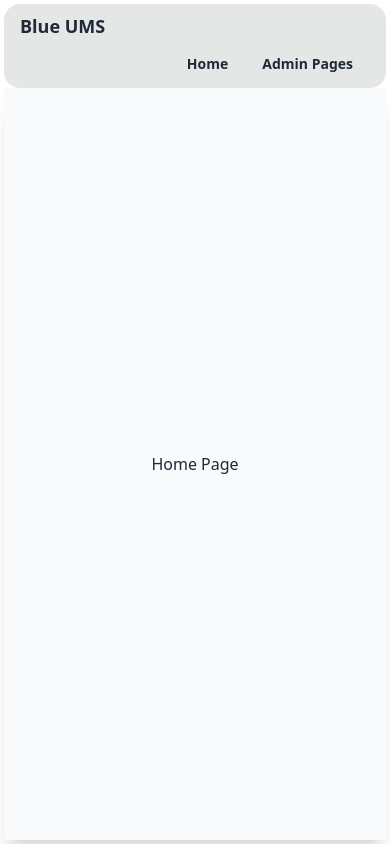
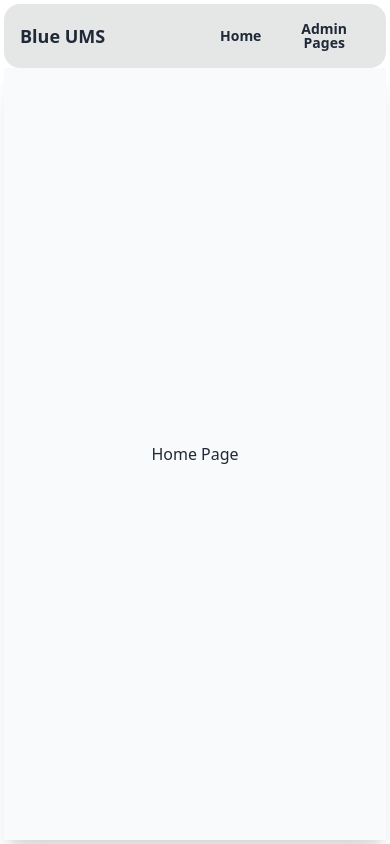
Before and after one commit to bushubdegefu/blue-front, a React (Vite) app: page / in a window 390 px wide. Built offline with nearby package versions, Linux system fonts and the light colour scheme.

Commit message:
blue-front beta 1.0.4

```diff
--- a/src/page/Dashboard.jsx
+++ b/src/page/Dashboard.jsx
@@ -119,22 +119,22 @@ export function DashboardMobile(){
     }
 
     return (
-        <div className="navbar block lg:hidden bg-base-300 rounded-box">
-            <div className="flex-1 px-2 lg:flex-none">
+        <div className="navbar flex flex-row items-stretch lg:hidden bg-base-300 rounded-box">
+            <div className="flex-1 px-2  lg:flex-none">
             <a className="text-lg font-bold">Blue UMS</a>
             </div>
-            <div className="flex justify-end flex-1 px-2">
+            <div className="flex w-10/12 justify-end flex-1 px-2">
                 <div className="flex items-stretch">
                         <a href="/home" className="btn btn-ghost rounded-btn">Home</a>
                         <div className="dropdown dropdown-end">
                         <div tabIndex={0} role="button" className="btn btn-ghost rounded-btn">Admin Pages</div>
-                            <ul tabIndex={0} className="menu dropdown-content z-[1] p-2 shadow bg-base-100 rounded-box w-52 mt-4">
+                                <ul tabIndex={0} className="menu dropdown-content z-[1] p-2 shadow bg-base-100 rounded-box w-52">
                                 {
                                                 app_pages?.BlueAdmin.sort().map((page,index)=>{
                                                     if (CheckRoles(page)){
                                                         return (
                                                         <li>
-                                                        <a key={page+index} className='text-xs uppercase px-10 py-2 hover:bg-slate-300 font-bold block text-lightBlue-500 hover:text-lightBlue-600'
+                                                            <a key={page+index} className='text-xs uppercase hover:bg-slate-300 font-bold block text-lightBlue-500 hover:text-lightBlue-600'
                                                                 href={"/"+page.toLowerCase().replace(/\s+/g, '')}	 onClick={null}> {page}
                                                             </a>
                                                         </li>
@@ -146,14 +146,14 @@ export function DashboardMobile(){
                                             }
                                             { !loggedIn ?
                                                     <li>
-                                                    <a className='text-xs uppercase px-10 py-2 hover:bg-slate-300 font-bold block text-lightBlue-500 hover:text-lightBlue-600'
+                                                        <a className='text-xs uppercase hover:bg-slate-300 font-bold block text-lightBlue-500 hover:text-lightBlue-600'
                                                             href="/login" onClick={null}> Login
                                                         </a>
                                                     </li>
                                                     // <Link to={"/login"}></Link>
                                                     :
                                                     <li>
-                                                    <a className='text-xs uppercase px-10 py-2 hover:bg-slate-300 font-bold block text-lightBlue-500 hover:text-lightBlue-600'
+                                                        <a className='text-xs uppercase hover:bg-slate-300 font-bold block text-lightBlue-500 hover:text-lightBlue-600'
                                                         href="/#"	 onClick={logout}> Logout
                                                         </a>
                                                     </li>
```
Lines whose indentation alone changed are shown as unchanged.
